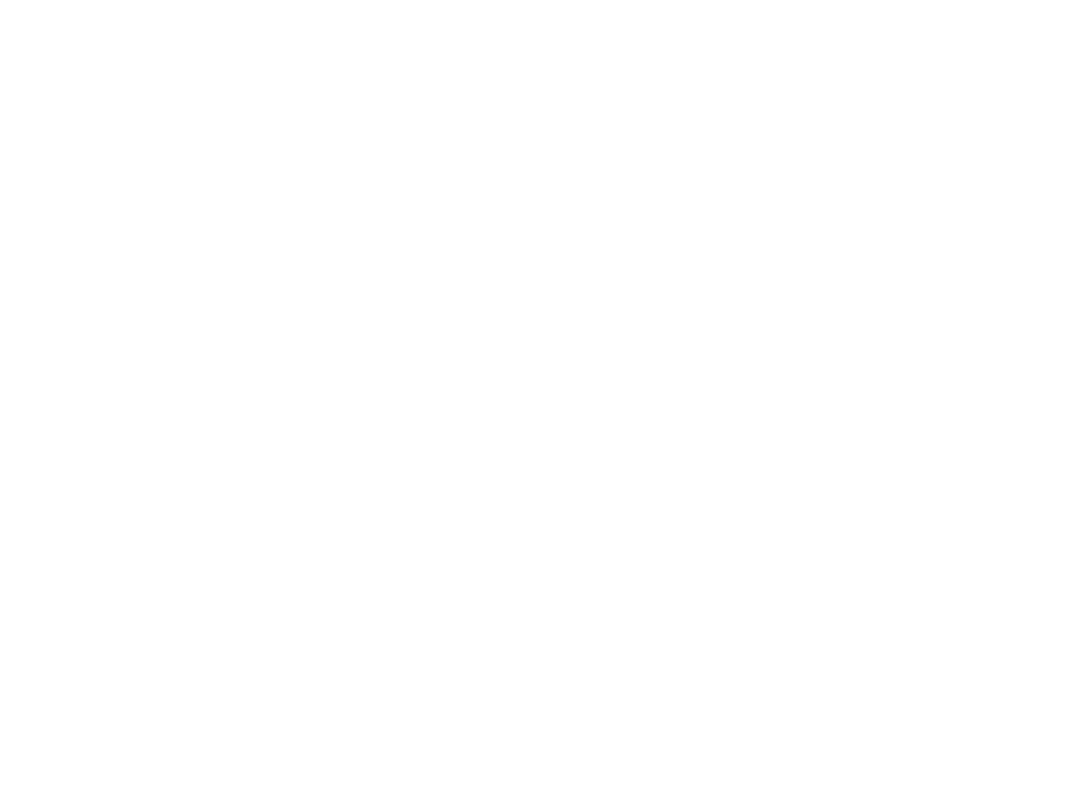
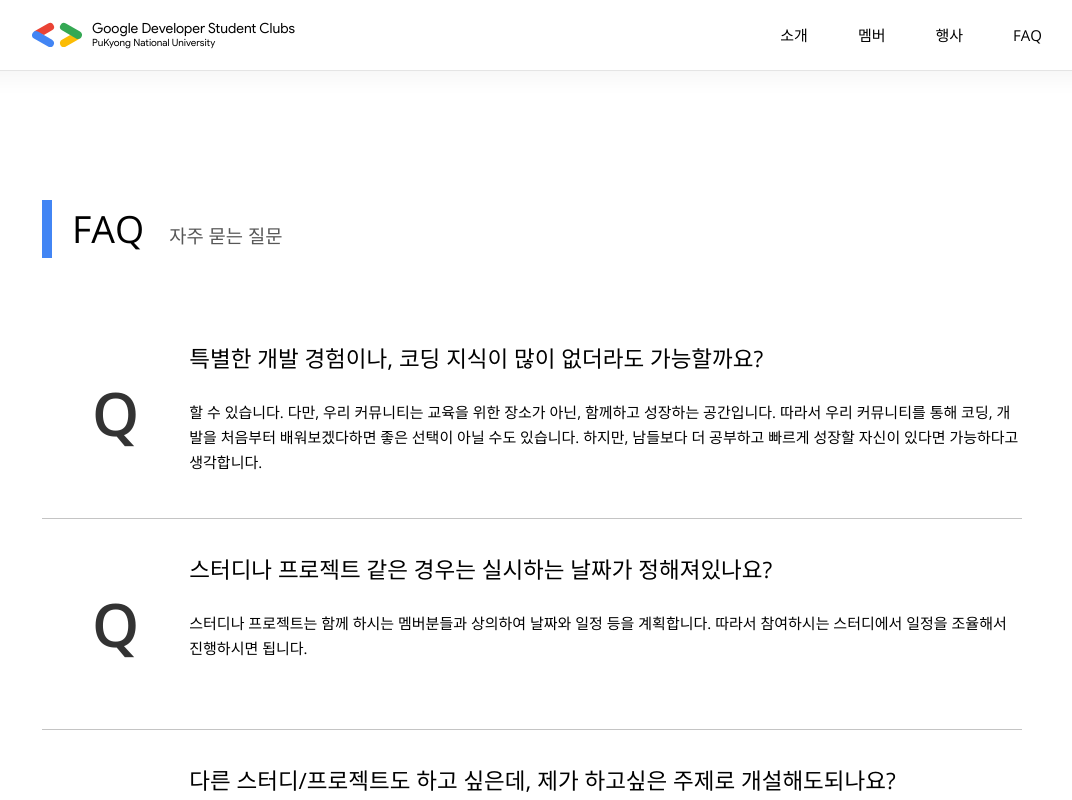
Before and after one commit to GDSC-PKNU-Official/gdsc_pknu_front, a React (Create React App) app: page /faq in a window 1280 px wide. Before the commit this address had no page. Shown: the top 800 px of the page, without its empty margins (108-1180 px from the left). Built offline with nearby package versions, Linux system fonts and the light colour scheme.

Commit message:
Issue #45 feat: Create FAQ page
- Minor design modifications based on figma
- Import Q&A from Notion page and write content

#45

```diff
--- a/src/App.jsx
+++ b/src/App.jsx
@@ -8,6 +8,7 @@
 import { ThemeProvider } from 'styled-components';
 import Home from './pages/Home';
 import Member from './pages/Member';
+import Faq from './pages/Faq';
 
 // style 관련 파일
 import GlobalStyle from './styles/global';
@@ -21,6 +22,7 @@
       <Routes>
         <Route path="/" element={<Home />} />
         <Route path="/member" element={<Member/>} />
+        <Route path="/faq" element={<Faq/>} />
       </Routes>
     </ThemeProvider>
   );
--- a/src/components/common/header/HeaderLinkGroup.jsx
+++ b/src/components/common/header/HeaderLinkGroup.jsx
@@ -50,7 +50,7 @@
         </Link>
       </HeaderLink>
       <HeaderLink bgcolor={color.black}>
-        <Link to="/#">
+        <Link to="/faq">
           FAQ
         </Link>
       </HeaderLink>
--- /dev/null
+++ b/src/components/faqpage/FaqPage.jsx
@@ -0,0 +1,48 @@
+import React from 'react';
+import styled from 'styled-components';
+import { fontSizes } from '../../styles/font';
+import space from '../../styles/space';
+import { color } from '../../styles/color';
+import FaqPageText from './FaqPageText';
+
+const FaqContainer = styled.div`
+    width:100%;
+    padding-top: ${space[20]};
+    min-height:100vh;
+`;
+
+const FaqWrapper = styled.div`
+    width:100%;
+    max-width:1300px;
+    padding:150px;
+    margin: 0 auto;
+`;
+
+const FaqTitle = styled.div`
+    font-size: ${fontSizes['6xl']};
+    margin-bottom: ${space[20]};
+    padding: ${space[4]} ${space[8]};
+    border-left : ${space[4]} solid ${color.gdscBlue};
+`;
+
+const FaqText = styled.span`
+    font-size: ${fontSizes['3xl']};
+    color: #575757;
+    padding: 0 ${space[10]};
+`;
+
+function FaqPage(){
+    return(
+        <FaqContainer>
+            <FaqWrapper>
+                <FaqTitle>
+                    FAQ
+                    <FaqText>자주 묻는 질문</FaqText>
+                </FaqTitle>
+                <FaqPageText />
+            </FaqWrapper>
+        </FaqContainer>
+    )
+}
+
+export default FaqPage;
--- /dev/null
+++ b/src/components/faqpage/FaqPageText.jsx
@@ -0,0 +1,90 @@
+import React from 'react';
+import styled from 'styled-components';
+import { fontSizes,fontWeights } from '../../styles/font';
+import space from '../../styles/space';
+import { color } from '../../styles/color';
+
+const FaqPageTextFirst = styled.span`
+    font-size: ${fontSizes['8xl']};
+    font-weight: ${fontWeights['semibold']};
+    color: #333333;
+    padding: ${space[20]};
+`;
+
+const FaqPageTextContainer = styled.div`
+    width: 100%;
+    display: flex;
+    align-items: center;
+`;
+
+const FaqPageTextWrapper = styled.div`
+    width: 100%;
+    height: 100%;
+    display: flex;
+    padding: ${space[10]} 0;
+    border-bottom: 1px solid ${color.defaultColor};
+`;
+
+const FaqPageTextGroup = styled.div`
+`;
+
+const FaqQuestions = styled.div`
+    font-size: ${fontSizes['4xl']};
+    padding: ${space[6]} 0;
+`;
+
+const FaqAnswer = styled.div`
+    font-size: ${fontSizes['2xl']};
+    padding: ${space[6]} 0;
+    line-height:${space[10]};
+`;
+
+const GDSC_FAQ = [
+    {
+        questions: "특별한 개발 경험이나, 코딩 지식이 많이 없더라도 가능할까요?",
+        answer: "할 수 있습니다. 다만, 우리 커뮤니티는 교육을 위한 장소가 아닌, 함께하고 성장하는 공간입니다. 따라서 우리 커뮤니티를 통해 코딩, 개발을 처음부터 배워보겠다하면 좋은 선택이 아닐 수도 있습니다. 하지만, 남들보다 더 공부하고 빠르게 성장할 자신이 있다면 가능하다고 생각합니다."
+    },
+    {
+        questions: "스터디나 프로젝트 같은 경우는 실시하는 날짜가 정해져있나요?",
+        answer: "스터디나 프로젝트는 함께 하시는 멤버분들과 상의하여 날짜와 일정 등을 계획합니다. 따라서 참여하시는 스터디에서 일정을 조율해서 진행하시면 됩니다."
+    },
+    {
+        questions: "다른 스터디/프로젝트도 하고 싶은데, 제가 하고싶은 주제로 개설해도되나요?",
+        answer: "얼마든지 가능합니다. Unity, 블록체인, 공모전, 해커톤 스터디/프로젝트 나아가 개인적인 취미 활동까지 큰 문제가 없는 주제 내에서 개설이 가능합니다. 일례로 지난 기수에서는 헬스 스터디가 개설되어서 운영됐었습니다."
+    },
+    {
+        questions: "스터디/프로젝트는 외부 인원과 함께할 수 있나요?",
+        answer: "가능합니다. 다만, 함께 하기위해선 스터디/프로젝트장의 선행적인 허가가 필요합니다. 추후 코어멤버분에게 전달해 초대할 수 있도록 해주시면 됩니다. 이때의 외부 인원은 일반적인 멤버(M)가 아닌 게스트(G) 권한으로서 제한된 범위의 활동을 할 수 있습니다."
+    },
+    {
+        questions: "회비는 어디에 사용되나요?",
+        answer: " 회원분들을 위한 회원증/수료증 제작과 이벤트 상품, 서버비 등에 이용될 예정입니다. 회비 사용 내역은 노션을 통해 항시 투명하게 공개하고 있습니다."
+    },
+    {
+        questions: "모집 인원은 몇명인가요?",
+        answer: " 모집 인원은 구체적으로 정하지 않았으나, 커뮤니티의 방향성과 함께하기에 적합한 분을 대상으로 선발할 예정입니다."
+    },
+]
+
+function FaqPageText(){
+    const FaqList = GDSC_FAQ.map((faq,index) => {
+        return(
+            <FaqPageTextContainer key={index}>
+                <FaqPageTextWrapper>
+                    <FaqPageTextFirst>Q</FaqPageTextFirst>
+                    <FaqPageTextGroup>
+                        <FaqQuestions>
+                            {faq.questions}
+                        </FaqQuestions>
+                        <FaqAnswer>
+                            {faq.answer}
+                        </FaqAnswer>
+                    </FaqPageTextGroup>
+                </FaqPageTextWrapper>
+            </FaqPageTextContainer>
+        )
+    })
+    return FaqList;
+}
+
+export default FaqPageText;
--- /dev/null
+++ b/src/pages/Faq.jsx
@@ -0,0 +1,16 @@
+import React from 'react';
+import Footer from '../components/common/footer/Footer';
+import Header from '../components/common/header/Header';
+import FaqPage from '../components/faqpage/FaqPage';
+
+function Faq() {
+    return(
+        <div>
+            <Header />
+            <FaqPage />
+            <Footer />
+        </div>
+    )
+}
+
+export default Faq;
```
